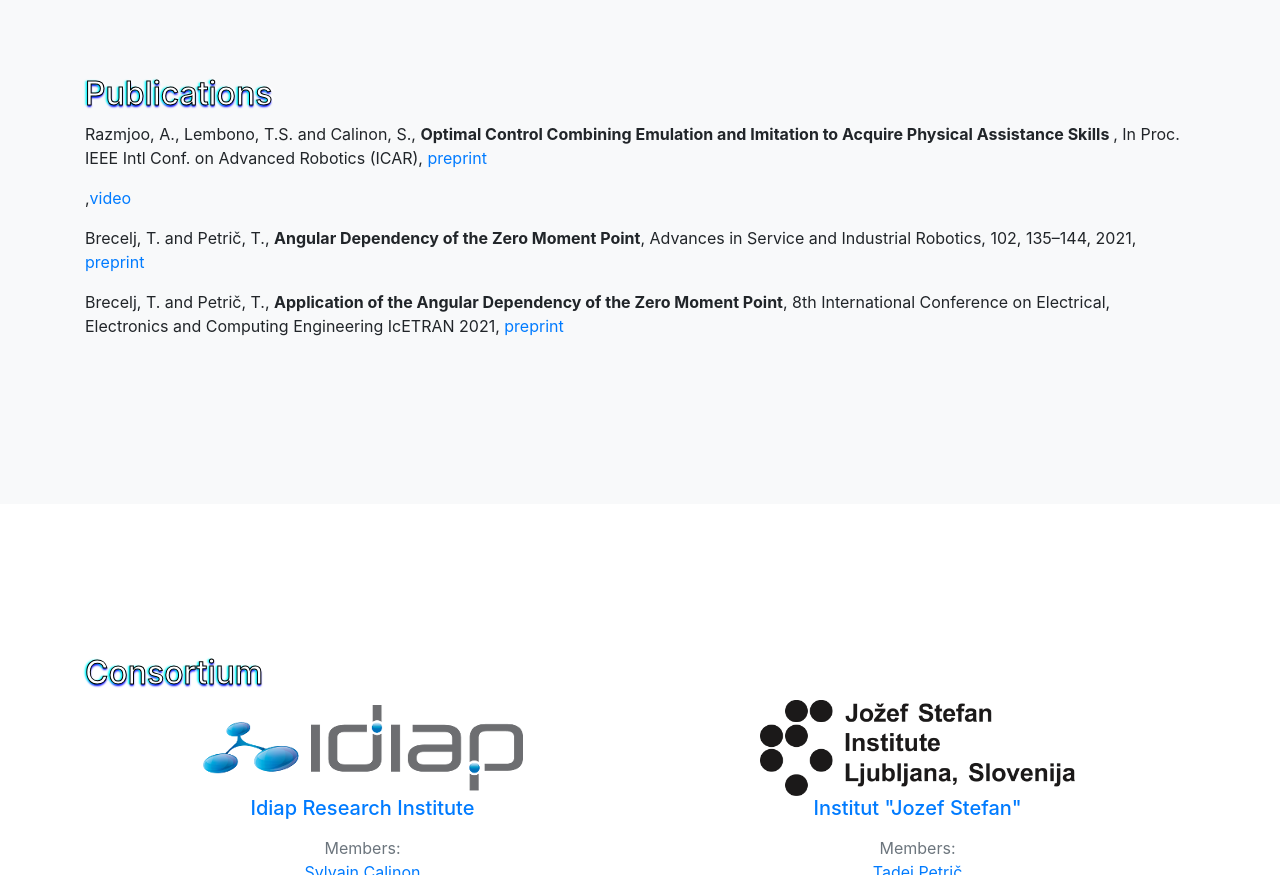
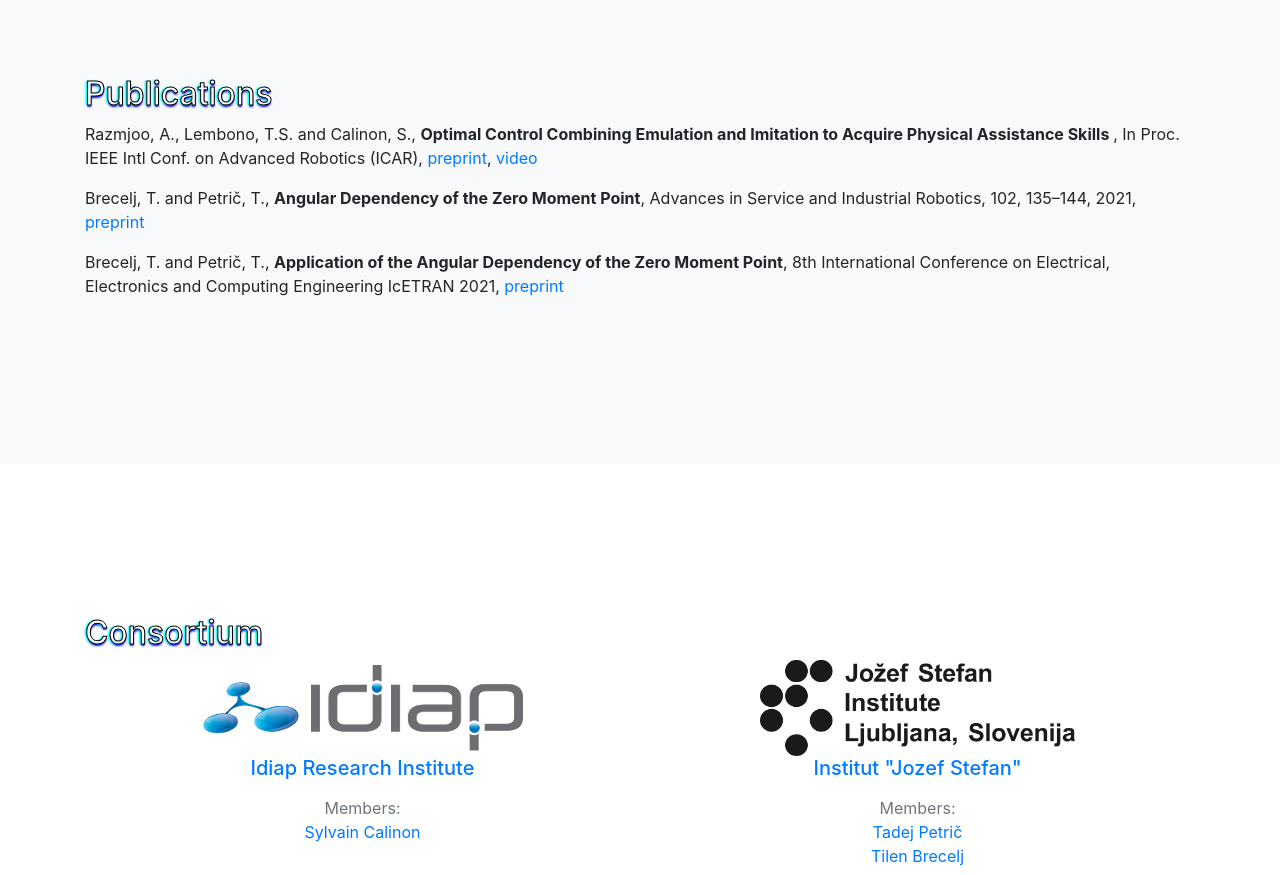
Before and after one commit to switch-project/switch-project.github.io, a website with bundled scripts: page index.htm in a window 1280 px wide. Shown: the part 1960-2835 px from the top of the page. Built offline with nearby package versions, Linux system fonts and the light colour scheme.

Commit message:
Update index.htm

```diff
--- a/index.htm
+++ b/index.htm
@@ -74,7 +74,7 @@
 <div class="row">
 <div class="col-lg-12 mx-auto">
 <h2>Publications</h2>
-<p>Razmjoo, A., Lembono, T.S. and Calinon, S., <b>Optimal Control Combining Emulation and Imitation to Acquire Physical Assistance Skills </b>, In Proc. IEEE Intl Conf. on Advanced Robotics (ICAR), <a href="https://publications.idiap.ch/attachments/papers/2021/Razmjoo_ICAR_2021.pdf">preprint</a></p>,<a href="https://youtu.be/K8fQ43UN92E">video</a></p>
+<p>Razmjoo, A., Lembono, T.S. and Calinon, S., <b>Optimal Control Combining Emulation and Imitation to Acquire Physical Assistance Skills </b>, In Proc. IEEE Intl Conf. on Advanced Robotics (ICAR), <a href="https://publications.idiap.ch/attachments/papers/2021/Razmjoo_ICAR_2021.pdf">preprint</a>, <a href="https://youtu.be/K8fQ43UN92E">video</a></p>
 <p>Brecelj, T. and Petrič, T., <b>Angular Dependency of the Zero Moment Point</b>, Advances in Service and Industrial Robotics, 102, 135–144, 2021, <a href="http://gofile.me/5vudT/bJwVN9FE2">preprint</a></p>
 <p>Brecelj, T. and Petrič, T., <b>Application of the Angular Dependency of the Zero Moment Point</b>, 8th International Conference on Electrical, Electronics and Computing Engineering IcETRAN 2021, <a href="http://gofile.me/5vudT/u1VbfnR88">preprint</a></p>
 <p>
```
